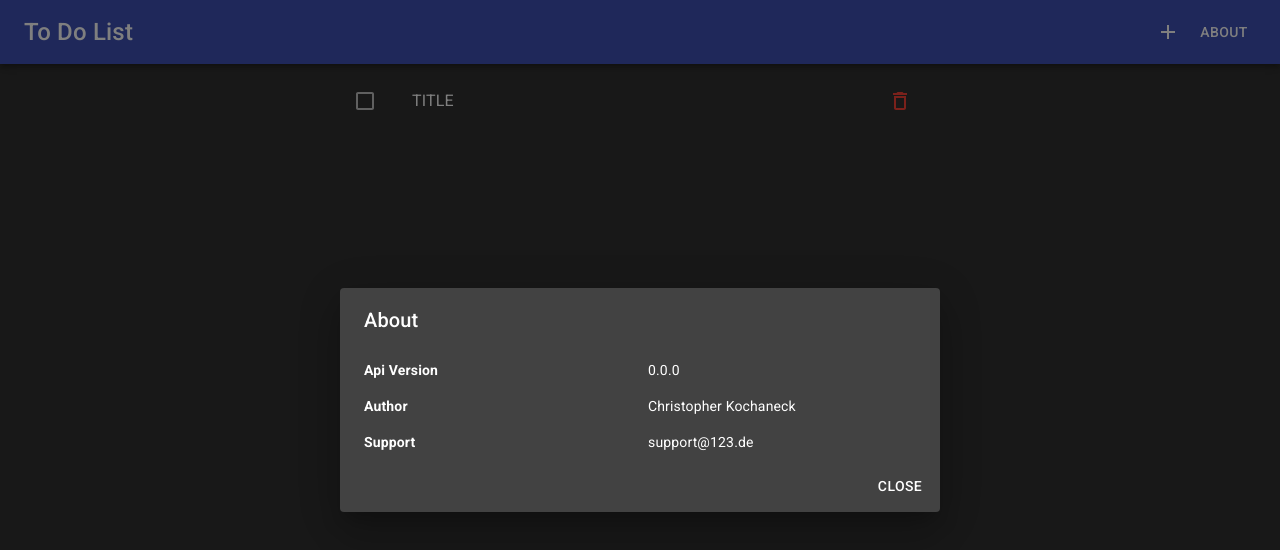
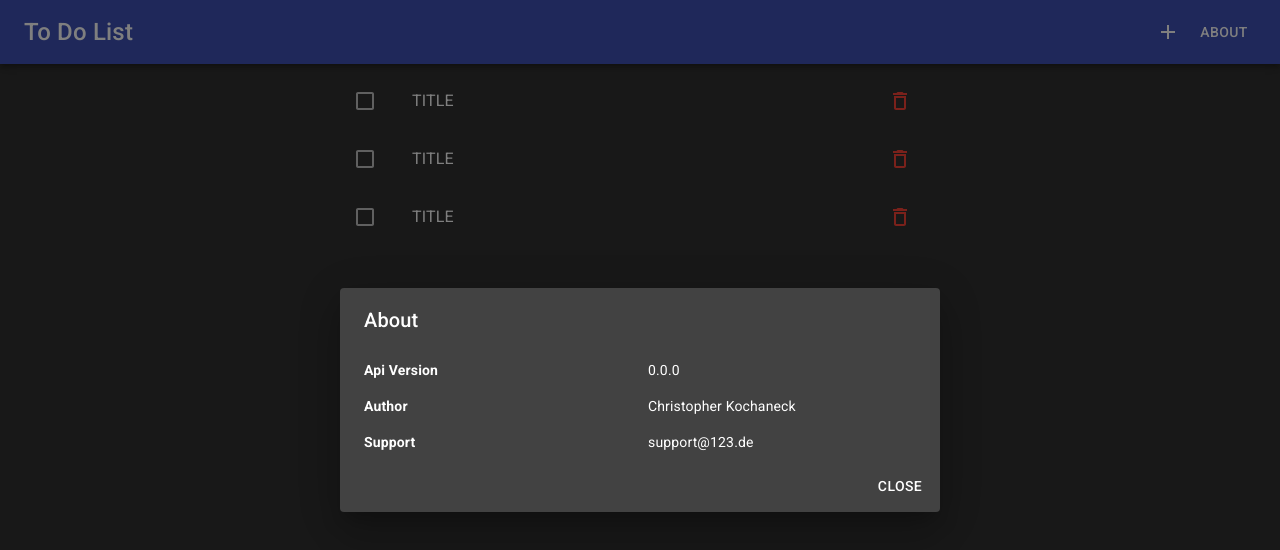
Before and after one commit to christopherkochaneck/todo-list, a React (Create React App) app in the folder web/: page / in a window 1280 px wide. Shown: the top 550 px of the page. Built offline with nearby package versions, Linux system fonts and the light colour scheme.

Commit message:
Made Item to Component

```diff
--- /dev/null
+++ b/web/src/components/items/ItemListItem.tsx
@@ -0,0 +1,34 @@
+import { FC } from 'react';
+import {
+  ListItemIcon,
+  ListItem,
+  Checkbox,
+  ListItemText,
+  ListItemSecondaryAction,
+  IconButton,
+} from '@material-ui/core';
+import { DeleteOutlined as DeleteIcon } from '@material-ui/icons';
+import { red } from '@material-ui/core/colors';
+
+interface Props {}
+
+export const ItemListItem: FC<Props> = () => {
+  return (
+    <ListItem button onClick={() => {}}>
+      <ListItemIcon>
+        <Checkbox
+          edge="start"
+          checked={false}
+          tabIndex={-1}
+          inputProps={{ 'aria-labelledby': 'ITEM-X' }}
+        />
+      </ListItemIcon>
+      <ListItemText id="ITEM-X" primary={'TITLE'}></ListItemText>
+      <ListItemSecondaryAction>
+        <IconButton>
+          <DeleteIcon style={{ color: red[500] }} />
+        </IconButton>
+      </ListItemSecondaryAction>
+    </ListItem>
+  );
+};
--- a/web/src/pages/Home.tsx
+++ b/web/src/pages/Home.tsx
@@ -1,21 +1,10 @@
-import {
-  Container,
-  ListItemIcon,
-  List,
-  ListItem,
-  Checkbox,
-  ListItemText,
-  ListItemSecondaryAction,
-  IconButton,
-  Button,
-} from '@material-ui/core';
-import { DeleteOutlined as DeleteIcon, Add as AddIcon } from '@material-ui/icons';
-import { red } from '@material-ui/core/colors';
+import { Container, List, IconButton } from '@material-ui/core';
+import { Add as AddIcon } from '@material-ui/icons';
 import { FC } from 'react';
 import { LayoutWrapper } from '../components/layout/LayoutWrapper';
 import { history } from '../app';
-import { ItemDetails } from '../components/ÎtemDetails';
 import { AboutDialog } from '../components/dialogs/AboutDialog';
+import { ItemListItem } from '../components/items/ItemListItem';
 
 export const Home: FC = () => {
   const addButton = (
@@ -29,22 +18,9 @@ export const Home: FC = () => {
       <Container maxWidth="sm" style={{ padding: 0 }}>
         {/* <ItemDetails/> */}
         <List>
-          <ListItem button onClick={() => {}}>
-            <ListItemIcon>
-              <Checkbox
-                edge="start"
-                checked={false}
-                tabIndex={-1}
-                inputProps={{ 'aria-labelledby': 'ITEM-X' }}
-              />
-            </ListItemIcon>
-            <ListItemText id="ITEM-X" primary={'TITLE'}></ListItemText>
-            <ListItemSecondaryAction>
-              <IconButton>
-                <DeleteIcon style={{ color: red[500] }} />
-              </IconButton>
-            </ListItemSecondaryAction>
-          </ListItem>
+          <ItemListItem />
+          <ItemListItem />
+          <ItemListItem />
         </List>
       </Container>
     </LayoutWrapper>
```
